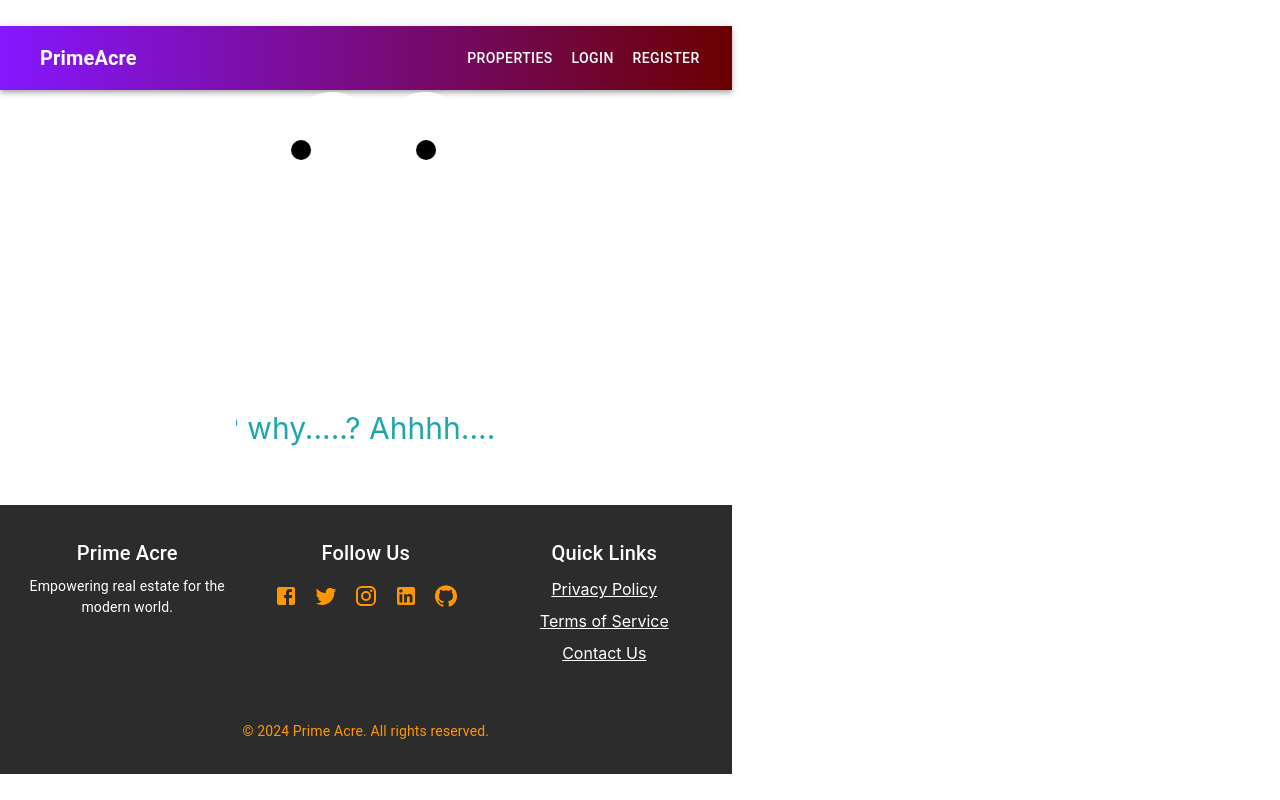
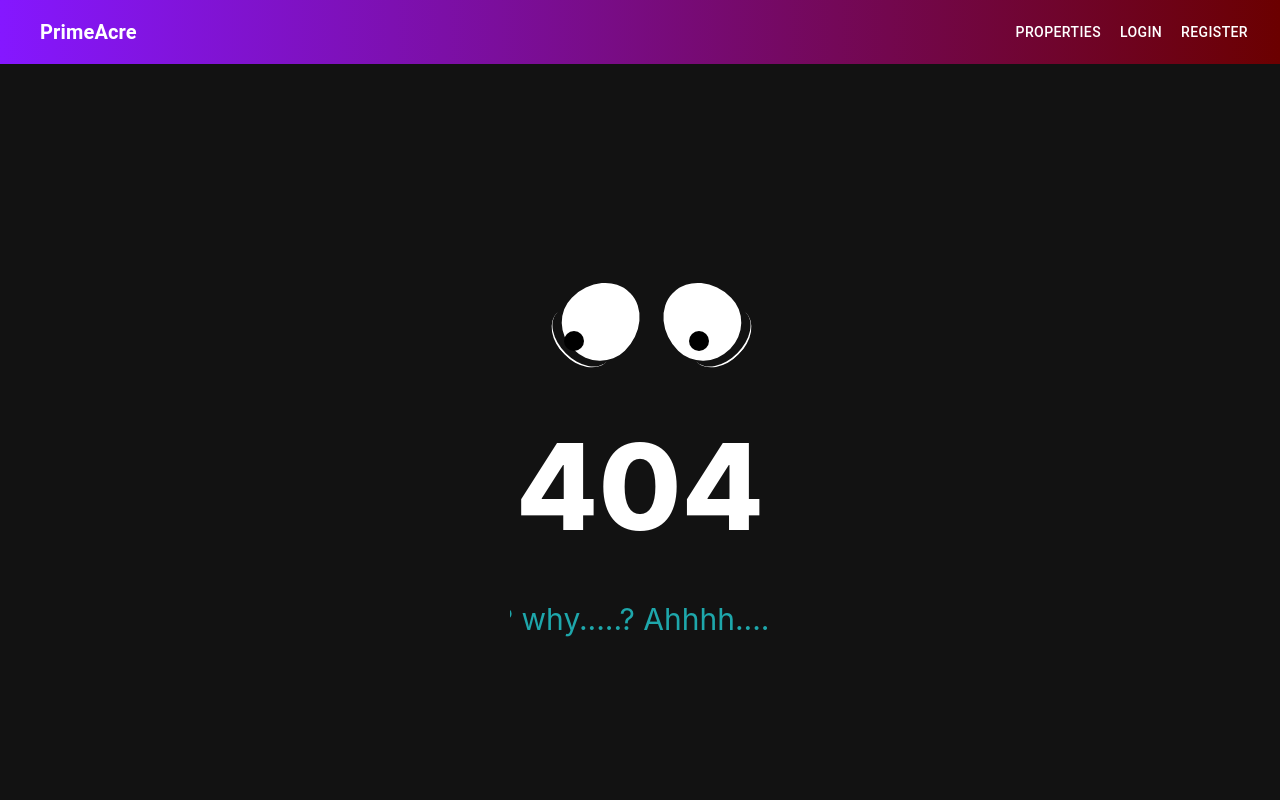
Before and after one commit to Faheem219/PrimeAcre-FSD, a React (Vite) app in the folder PrimeAcre/frontend/: page /privacy-policy in a window 1280 px wide. Shown: the top 800 px of the page. Built offline with nearby package versions, Linux system fonts and the light colour scheme; no server answers; a web font is replaced by a local one.

Commit message:
Fixed 404 Not Found Page

```diff
--- a/PrimeAcre/frontend/src/pages/NotFoundPage.jsx
+++ b/PrimeAcre/frontend/src/pages/NotFoundPage.jsx
@@ -1,10 +1,25 @@
 // src/pages/NotFoundPage.jsx
 
 import React from 'react';
+import {Box} from '@mui/material';
 import './NotFoundPage.css'; // Ensure the CSS file is in the same directory
 
 const NotFoundPage = () => {
   return (
+
+    <Box
+            sx={{
+                backgroundColor: '#121212',
+                color: '#ffffff',
+                minHeight: '100vh',
+                width: '100vw',
+                display: 'flex',
+                alignItems: 'center', // Center vertically
+                justifyContent: 'center', // Center horizontally
+                p: 3,
+            }}
+      >
+
     <div className="not-found-body">
       <div className="head">
         <div className="meta"></div>
@@ -15,6 +30,7 @@ const NotFoundPage = () => {
         <div className="error-text">Got lost? How.....?  why.....?  Ahhhh....</div>
       </div>
     </div>
+    </Box>
   );
 };
 
```
